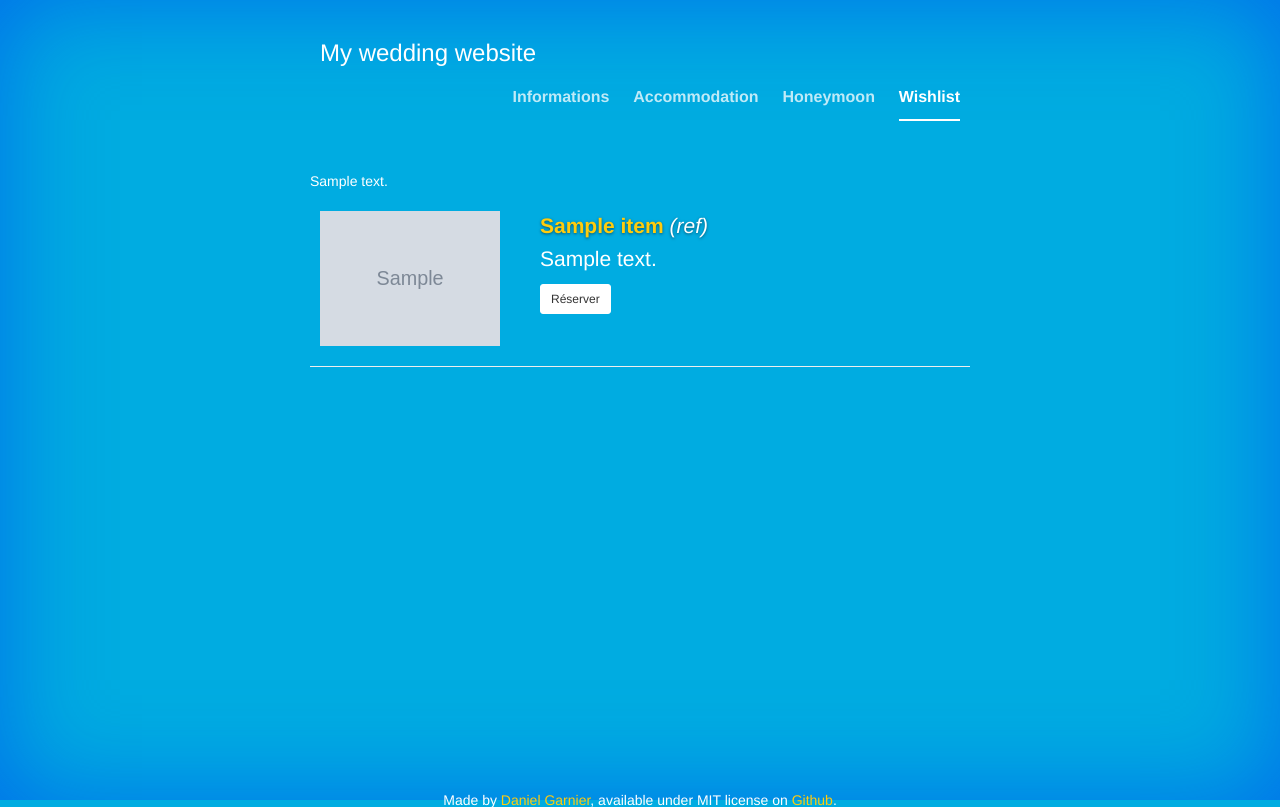
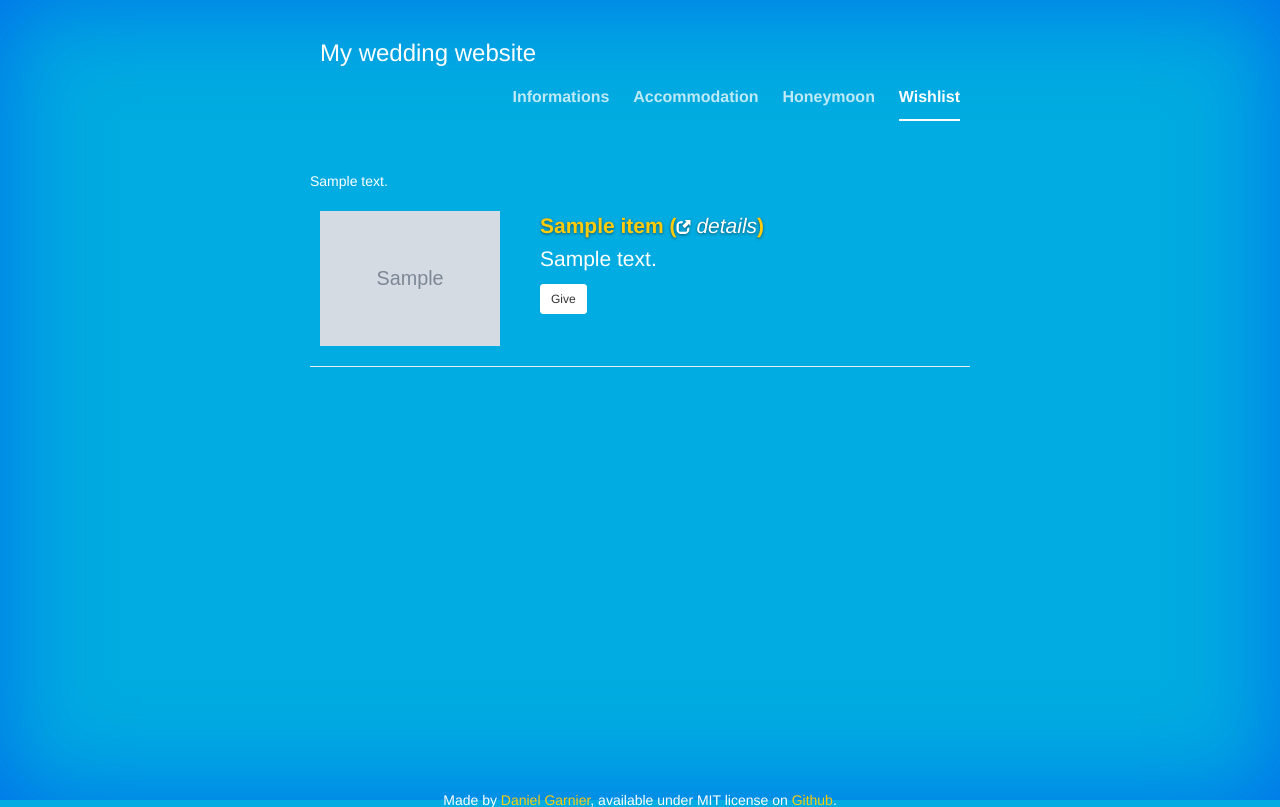
Before and after one commit to Kehrlann/pywedding, a Flask app: template pywedding/templates/wishlist.html in a window 1280 px wide. Shown: the top 807 px of the page. Run offline with Flask 2, Linux system fonts and the light colour scheme; the template is opened without the code that fills it: most values are stand-ins (such as "Sample title", 1, 10 or a date in 2020); grey boxes marked "Sample" are stand-in pictures; some libraries are stand-ins or nearby versions.

Commit message:
+ Cosmetic update + Added a few labels to config so the site is fully internationalizable

```diff
--- a/pywedding/__init__.py
+++ b/pywedding/__init__.py
@@ -44,5 +44,9 @@ app.jinja_env.globals['info']               =   app.config['INFO_LINK']
 app.jinja_env.globals['wishlist']           =   app.config['WISHLIST_LINK']
 app.jinja_env.globals['accommodation']      =   app.config['ACCOMMODATION_LINK']
 app.jinja_env.globals['honeymoon']          =   app.config['HONEYMOON_LINK']
+app.jinja_env.globals['details']            =   app.config['DETAILS']
+app.jinja_env.globals['give']               =   app.config['GIVE']
+app.jinja_env.globals['already_given']      =   app.config['ALREADY_GIVEN']
+
 
 import views
--- a/pywedding/config.py
+++ b/pywedding/config.py
@@ -3,6 +3,9 @@ GOOGLE_USERNAME     =   None                        #   ex : "john.doe@gmail.com
 GOOGLE_PASSWORD     =   None                        #   ex : "p4$$w0rd"
 SPREADSHEET_NAME	=	'pywedding'                 #   name of the spreadsheet
 SITE_NAME           =   u'My wedding website'       #   Title of the website !
+GIVE				=	u'Give'                     #   Label for the button on the wishlit
+ALREADY_GIVEN		=	u'Alreay given'             #   Label for items already given on the wishlit
+DETAILS				=	u'details'                  #   Label for the link on the wishlist
 
 #~~~~~~~~~~~~~~~~~~~~~~~~~~~~~~~~~~~~~~~~~~~~~~~~~~~~~~~~~~~~~~~~~~~~~~~~~~~~~~~~~~~~~~~~~~~~~~~~~~~~~~~~~~~~~~~~~~~~~~~
 INFO_LINK           =   u"Informations"             # the display name the info page
--- a/pywedding/static/css/cover.css
+++ b/pywedding/static/css/cover.css
@@ -225,3 +225,8 @@ footer a {
 .modal {
     color:black;
 }
+
+.capt {
+    font-size:16px;
+    background-color:rgba(0,0,0,0.7);
+}
--- a/pywedding/templates/wishlist.html
+++ b/pywedding/templates/wishlist.html
@@ -31,7 +31,7 @@
                 <p class="lead bold shadowed">
                     {{ item.title }}
                     {% if item.link != None %}
-                    <a href="{{ item.link }}" target="_blank" style="font-style: italic; font-weight: normal;">(ref)</a>
+                    (<a href="{{ item.link }}" target="_blank" style="font-style: italic; font-weight: normal;"><i class="glyphicon glyphicon-new-window" style="font-size:14px;"></i> {{ details }}</a>)
                     {% endif %}
                 </p>
 
@@ -41,11 +41,11 @@
 
                 {% if item.reserved %}
                 <p class="lead" style="margin-top:10px;">
-                    <button href="#" class="btn btn-sm btn-default" disabled>Déjà réservé</button>
+                    <button href="#" class="btn btn-sm btn-default" disabled>{{ already_given }}</button>
                 </p>
                 {% else %}
                 <p class="lead" style="margin-top:10px;">
-                    <button href="#" class="btn btn-sm btn-default" onclick="clickModal('{{ item.id }}', '{{ item.title }}')">Réserver</button>
+                    <button href="#" class="btn btn-sm btn-default" onclick="clickModal('{{ item.id }}', '{{ item.title }}')">{{ give }}</button>
                 </p>
                 {% endif %}
 
@@ -59,16 +59,16 @@
     <form class="modal-content" action="{{ url_for('gift') }}" method="POST">
       <div class="modal-header">
         <button type="button" class="close" data-dismiss="modal" aria-label="Close"><span aria-hidden="true">&times;</span></button>
-        <h4 class="modal-title">Réserver <span id="modal-title"></span></h4>
+        <h4 class="modal-title">{{ give }} : <span id="modal-title"></span></h4>
       </div>
       <div class="modal-body">
-        <p>Mon adresse mail :</p>
-          <input type="email" class="form-control" name="mail" id="mail" placeholder="machin@truc.com" required />
+        <p>E-mail :</p>
+          <input type="email" class="form-control" name="mail" id="mail" placeholder="somebody@something.com" required />
           <input type="hidden" name="id" id="id"/>
       </div>
       <div class="modal-footer">
-        <button type="button" class="btn btn-default" data-dismiss="modal">Annuler</button>
-        <button type="submit" class="btn btn-primary">Réserver </button>
+        <button type="button" class="btn btn-danger" data-dismiss="modal"><i class="glyphicon glyphicon-ban-circle"></i></button>
+        <button type="submit" class="btn btn-primary">{{ give }} </button>
       </div>
     </form><!-- /.modal-content -->
   </div><!-- /.modal-dialog -->
```
